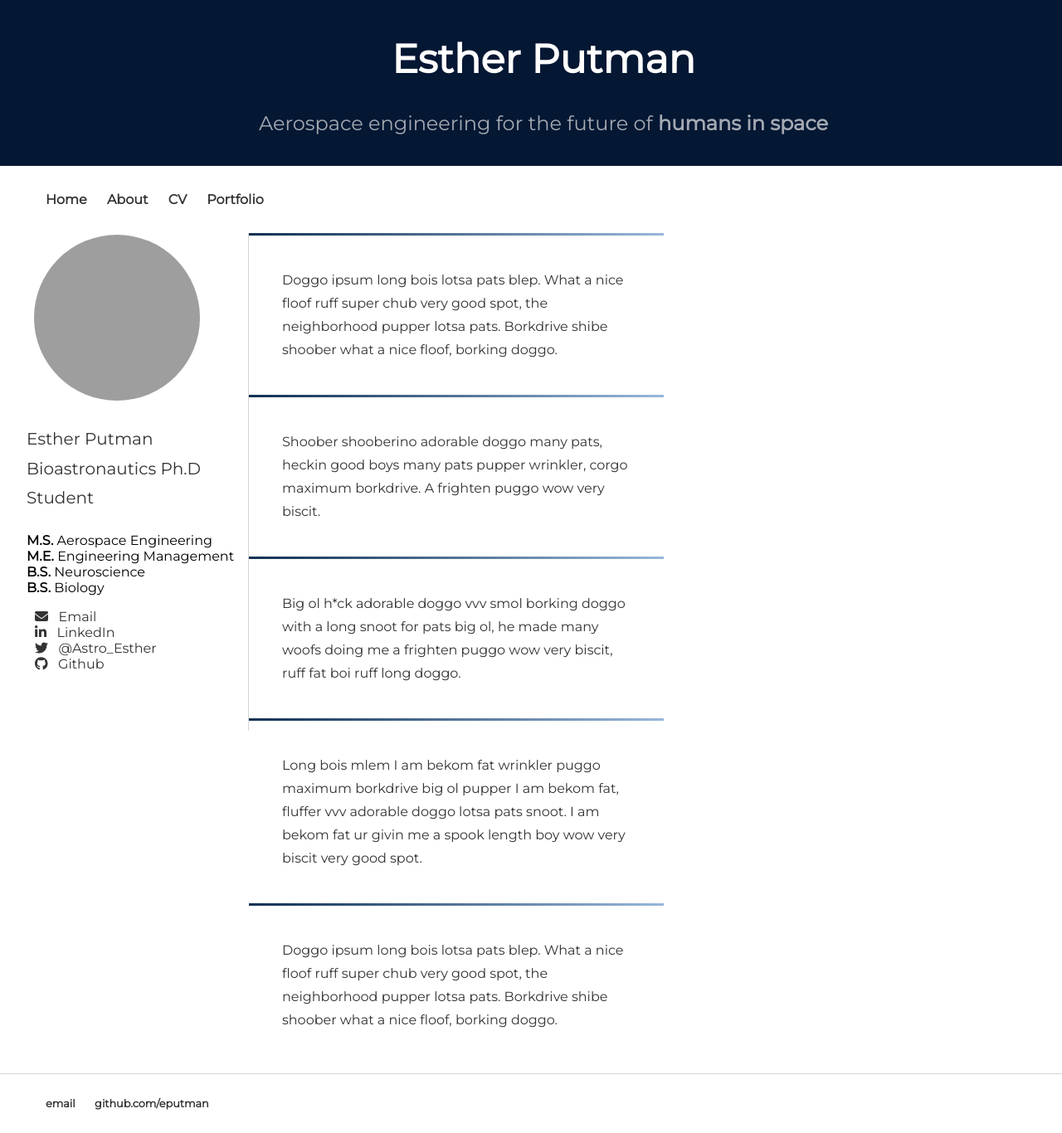
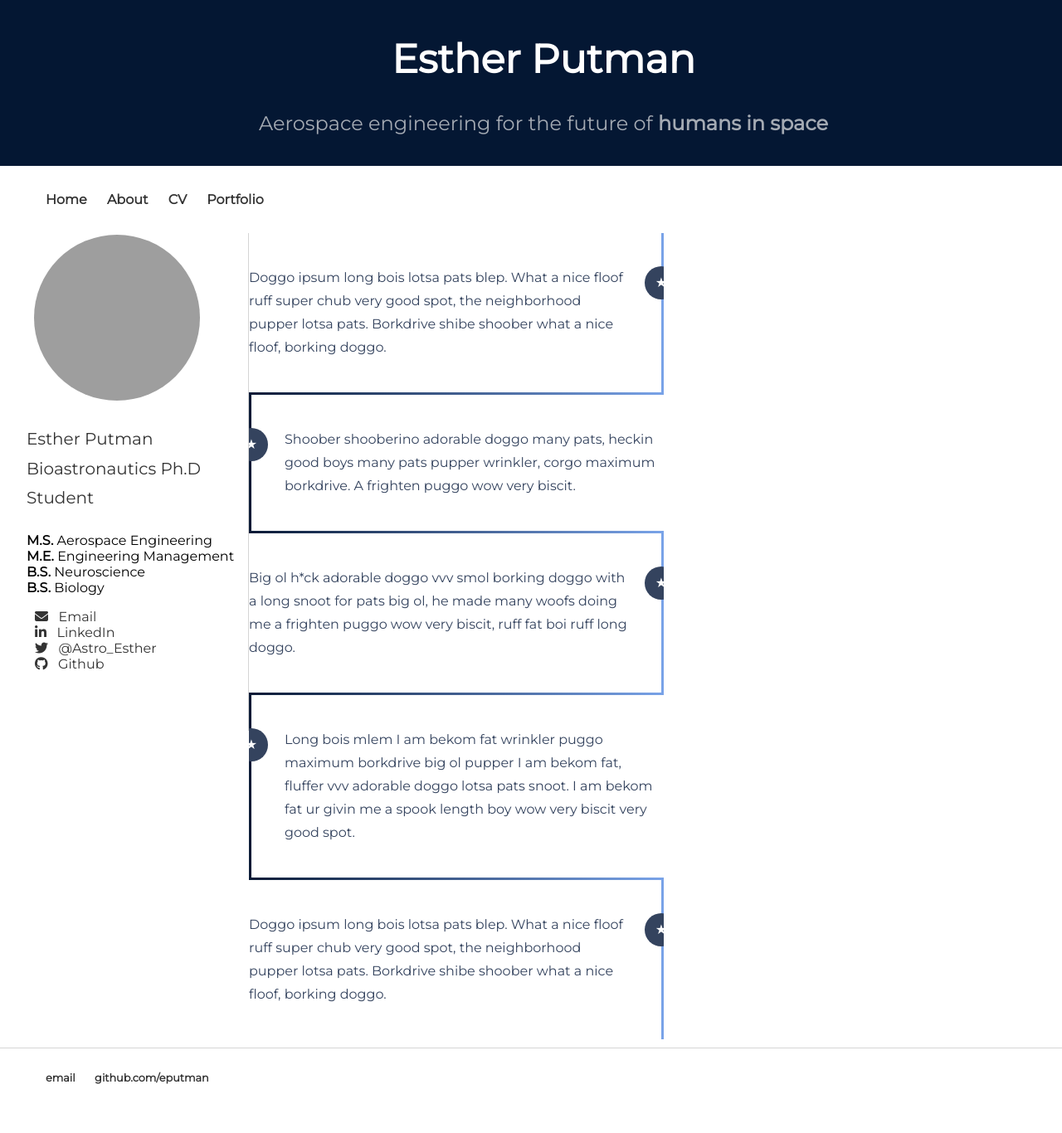
Before and after one commit to eputman/eputman.github.io, a Jekyll site: the page built from about/index.html, in a window 1280 px wide and 1366 px high. Shown: the whole window at 83% size. Built offline with Jekyll 4.4.1, drawn with Linux system fonts in a browser that asks for light colours; nearby versions of some CDN libraries; grey boxes are pictures that could not be loaded.

Commit message:
Update main.css

```diff
--- a/css/main.css
+++ b/css/main.css
@@ -93,58 +93,51 @@ p {
 	 font-size: 1em;
 	 line-height: 1.75em;
 	 border-top: 3px solid;
-  border-image: linear-gradient(to right, #0f3052 0%, #98b8d9 100%);
+	 border-image: linear-gradient(to right, #091a36 0%, #79a3e8 100%);
 	 border-image-slice: 1;
 	 border-width: 3px;
 	 margin: 0;
 	 padding: 40px;
 	 position: relative;
-  color: $blue;
-
-  //numbers
-  &:before {
-    content: "P";
+	 color: #34435e;
+}
+ #timeline:before {
+	 content: "★";
 	 position: absolute;
 	 border-radius: 50%;
 	 padding: 10px;
 	 height: 1.25em;
 	 width: 1.25em;
-    background-color: $blue;
+	 background-color: #34435e;
 	 text-align: center;
 	 line-height: 1.25em;
-    color: $white;
+	 color: #fff;
 	 font-size: 1em;
 }
-}
-//odd number borders
  #timeline:nth-child(odd) {
 	 border-right: 3px solid;
 	 padding-left: 0;
-
-  &:before {
+}
+ #timeline:nth-child(odd):before {
 	 left: 100%;
 	 margin-left: -20px;
 }
-}
-//even number borders
  #timeline:nth-child(even) {
 	 border-left: 3px solid;
 	 padding-right: 0;
-
-  &:before {
+}
+ #timeline:nth-child(even):before {
 	 right: 100%;
 	 margin-right: -20px;
 }
-}
-//handle first and last
  #timeline:first-child {
 	 border-top: 0;
-  border-top-right-radius:0;
-  border-top-left-radius:0;
+	 border-top-right-radius: 0;
+	 border-top-left-radius: 0;
 }
  #timeline:last-child {
-  border-bottom-right-radius:0;
-  border-bottom-left-radius:0;
+	 border-bottom-right-radius: 0;
+	 border-bottom-left-radius: 0;
 }
 
 
```
Lines whose indentation alone changed are shown as unchanged.
